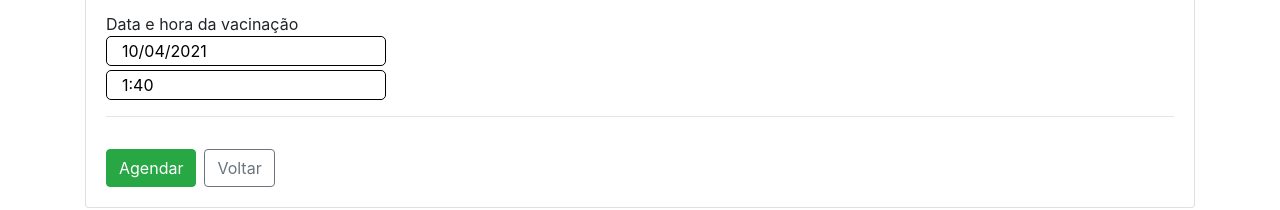
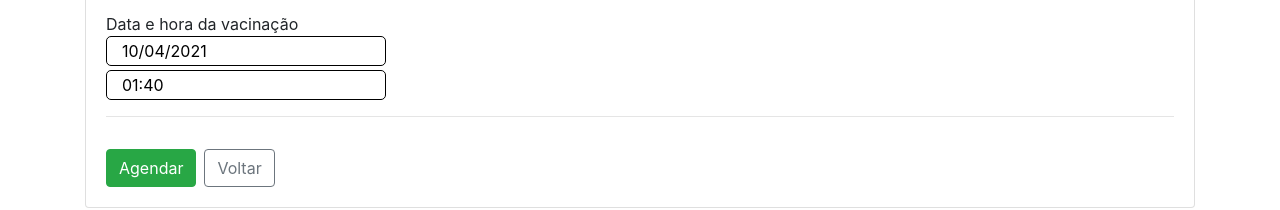
Before and after one commit to tihemetene/desafio-pitang-front, a React (Create React App) app in the folder frontend/: page /agendamento/new in a window 1280 px wide. Shown: the part 355-565 px from the top of the page. Built offline with nearby package versions, Linux system fonts and the light colour scheme; no server answers.

Commit message:
Horários agora no padrão pt-BR

```diff
--- a/frontend/src/components/MeuForm/index.jsx
+++ b/frontend/src/components/MeuForm/index.jsx
@@ -10,6 +10,7 @@ import axios from '../../util/api'
 import br from 'date-fns/locale/pt-BR'
 import moment from 'moment'
 registerLocale("br", br)
+moment.locale('pt-br');
 
 
  function idade(dateString) {
@@ -60,7 +61,7 @@ const MeuForm = () => {
           hour: Yup.string(),
         }),
         onSubmit: async () => {
-          const response = await axios.get(`/agendamentos/${moment(date).format('MM-DD-YYYY')}/${moment(hour).format('h:mm a')}`);
+          const response = await axios.get(`/agendamentos/${moment(date).format('MM-DD-YYYY')}/${moment(hour).format('HH:mm')}`);
           const { data } = response.data;
           if (data >= 2){
             toast.warning("Limite de agendamentos nesse horário.")
@@ -76,7 +77,7 @@ const MeuForm = () => {
                   name: formik.values.name,
                   age: idade(age),
                   date: moment(date).format('MM-DD-YYYY'),
-                  hour: moment(hour).format('h:mm a'),
+                  hour: moment(hour).format('HH:mm'),
                   isIdoso: isIdoso(idade(age)),
                   isAtendido: 'Não vacinado',
                   note: '',
@@ -167,11 +168,12 @@ const MeuForm = () => {
                     <DatePicker
                         name="hour"
                         selected={hour}
+                        locale={br}
                         onChange={hour => setHour(hour)}
                         showTimeSelect
                         showTimeSelectOnly
                         timeIntervals={60}
-                        dateFormat="h:mm"
+                        dateFormat="hh:mm"
                         withPortal
                         />
                         {formik.touched.hour && formik.errors.hour ? (
```
